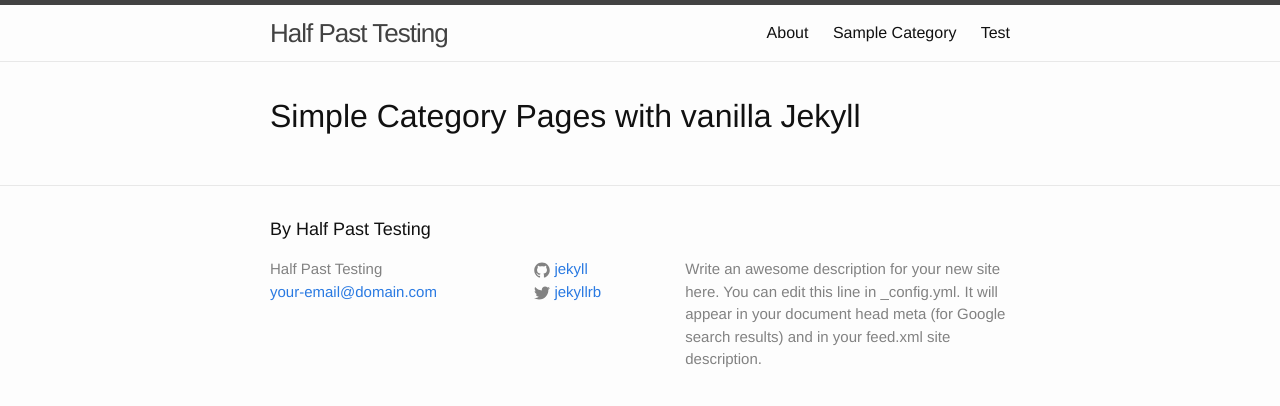
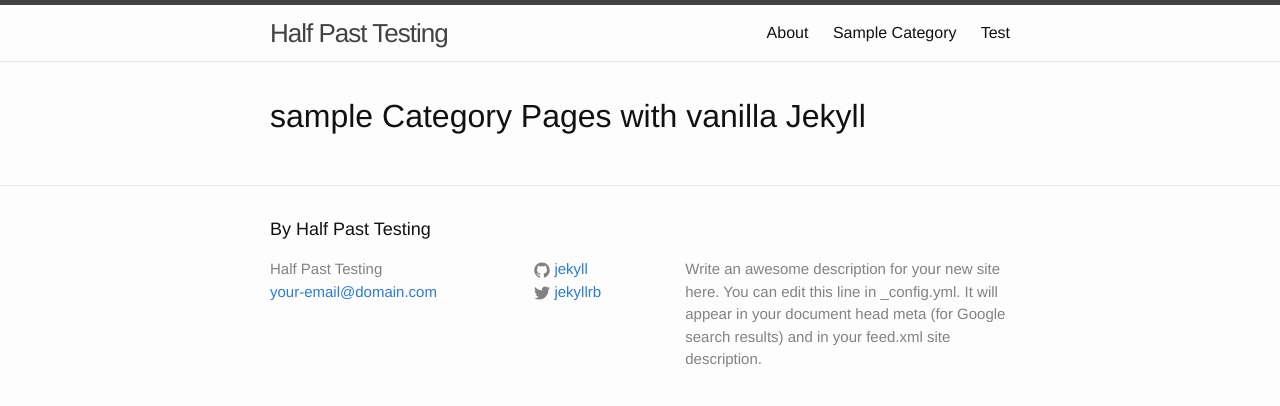
Before and after one commit to halfpastgreen/halfpastgreen.github.io, a Jekyll site: the page built from sample.html, in a window 1280 px wide. Shown: the top 406 px of the page. Built offline with Jekyll 4.4.1, drawn with Linux system fonts in a browser that asks for light colours.

Commit message:
Third Post

```diff
--- a/_layouts/category.html
+++ b/_layouts/category.html
@@ -1,7 +1,7 @@
 ---
 layout: default
 ---
-<h1>Simple Category Pages with vanilla Jekyll</h1>
+<h1>{{ page.category }} Category Pages with vanilla Jekyll</h1>
 
 {% unless page.content == '' %}
 <p>{{ page.content }}</p>
```
